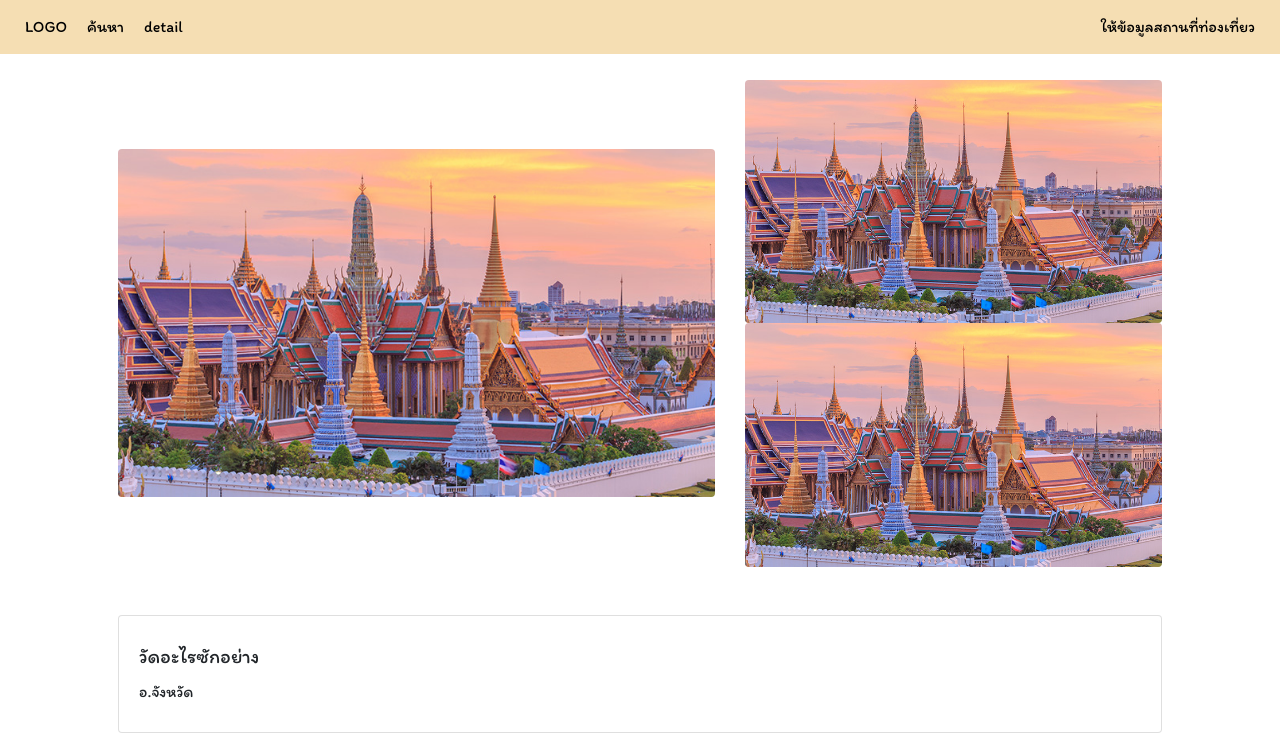
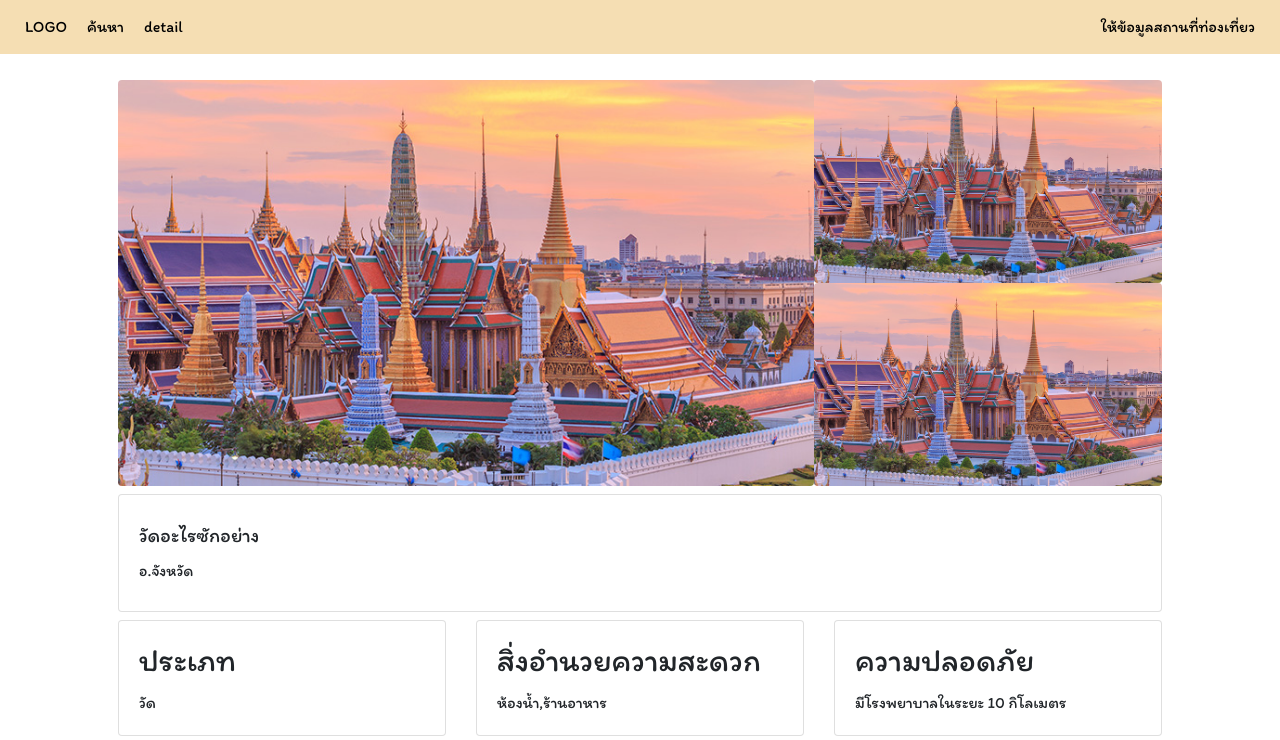
Before and after one commit to PPUPPIEE/Where, an Angular app: page /detail in a window 1280 px wide. Shown: the top 740 px of the page. Built offline with nearby package versions, Linux system fonts and the light colour scheme.

Commit message:
add flex unfinished

```diff
--- a/src/app/components/detail/detail.component.html
+++ b/src/app/components/detail/detail.component.html
@@ -1,11 +1,11 @@
 <app-navbar></app-navbar>
 <div class="container px-4 px-lg-5">
 
-  <div class="row gx-4 gx-lg-5 align-items-center my-5">
-    <div class="col-lg-7">
+  <div class="image">
+    <div class="left">
       <img class="img-fluid rounded mb-4 mb-lg-0" src="assets/img/1.The-Grand-Palace-1.jpg" alt="..." />
     </div>
-    <div class="col-lg-5">
+    <div class="right">
       <img class="img-fluid rounded mb-4 mb-lg-0" src="assets/img/1.The-Grand-Palace-1.jpg" alt="..." />
       <img class="img-fluid rounded mb-4 mb-lg-0" src="assets/img/1.The-Grand-Palace-1.jpg" alt="..." />
     </div>
--- a/src/app/components/detail/detail.component.scss
+++ b/src/app/components/detail/detail.component.scss
@@ -1,3 +1,19 @@
 .container{
     margin-top: 5rem;
+    min-width: 1060px;
 }
+
+.image{
+    display: flex;
+
+}
+.left{
+flex: 1;
+
+}
+
+.right{
+    flex:0.5;
+    display: flex;
+    flex-direction: column;
+}
```
